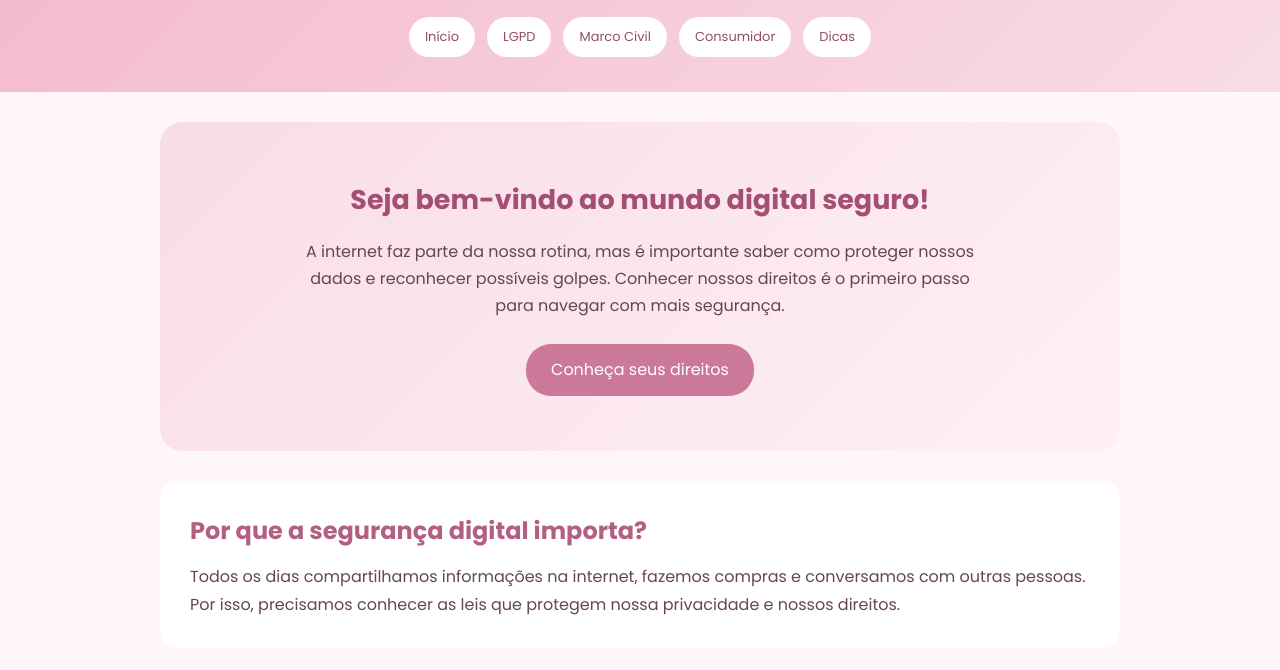
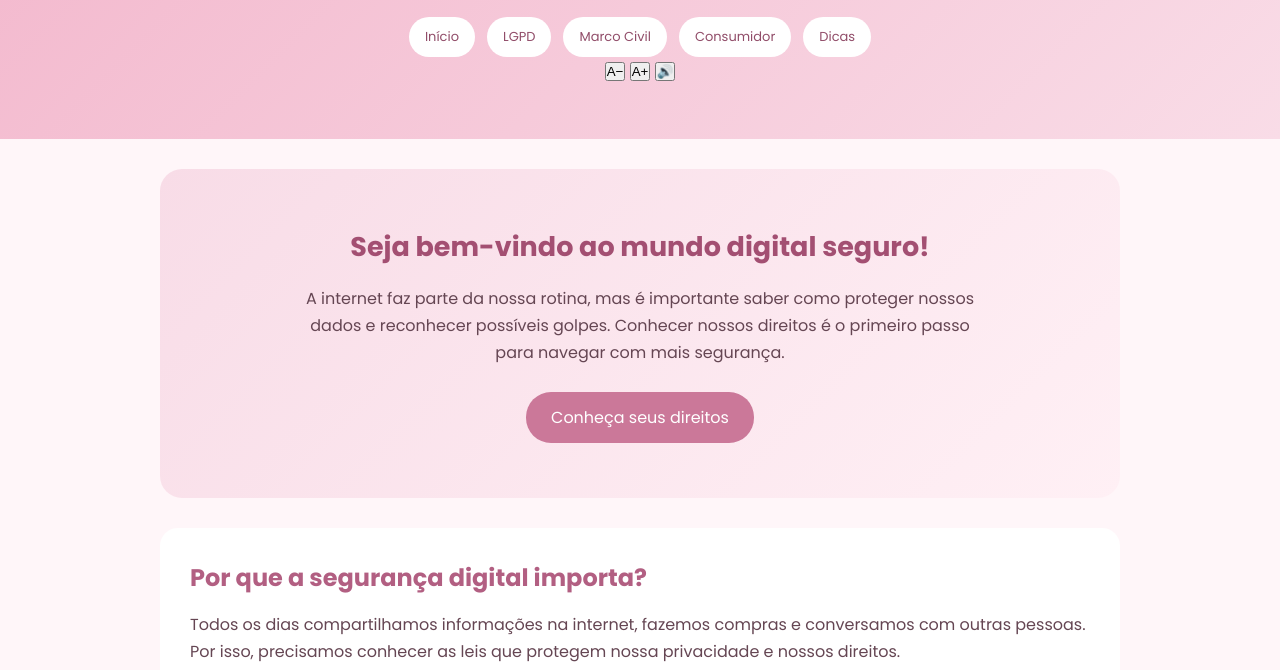
Before and after one commit to clarasuptil/Projeto-aula-4-, a plain HTML site: page index.html in a window 1280 px wide. Shown: the part 130-800 px from the top of the page. Drawn offline with Linux system fonts and the light colour scheme.

Commit message:
index.html
Added accessibility tools for font size adjustment and audio reading.

```diff
--- a/index.html
+++ b/index.html
@@ -22,6 +22,23 @@
             <a href="#consumidor">Consumidor</a>
             <a href="#dicas">Dicas</a>
         </nav>
+
+<div class="acessibilidade" aria-label="Ferramentas de acessibilidade">
+    <button id="diminuirFonte" type="button" aria-label="Diminuir texto">
+        A−
+    </button>
+
+    <button id="aumentarFonte" type="button" aria-label="Aumentar texto">
+        A+
+    </button>
+
+    <button id="ouvirPagina" type="button" aria-label="Ouvir página">
+        🔊
+    </button>
+</div>
+
+<p id="estadoLeitura" aria-live="polite"></p>
+
     </header>
 
     <main>
```
